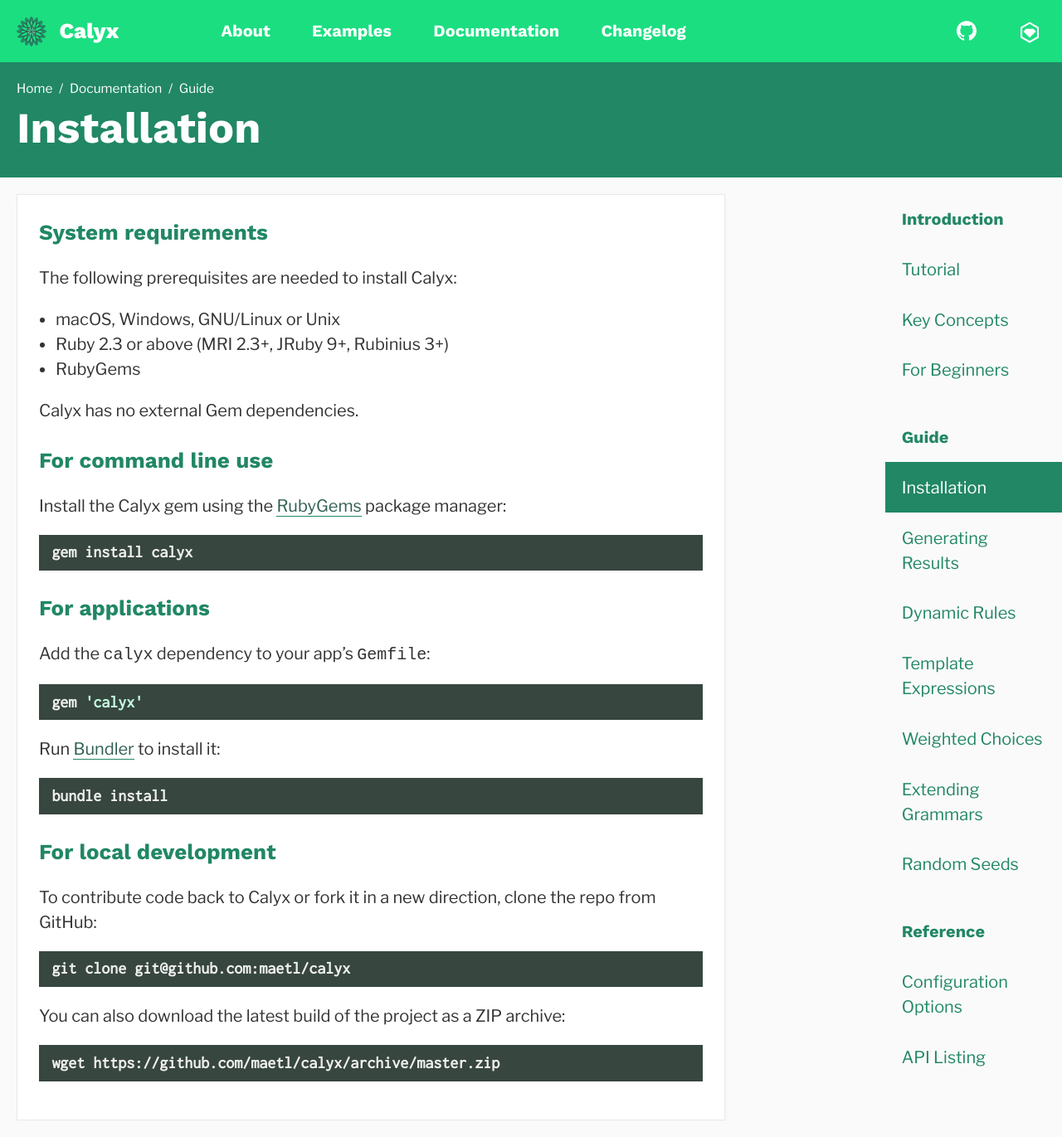
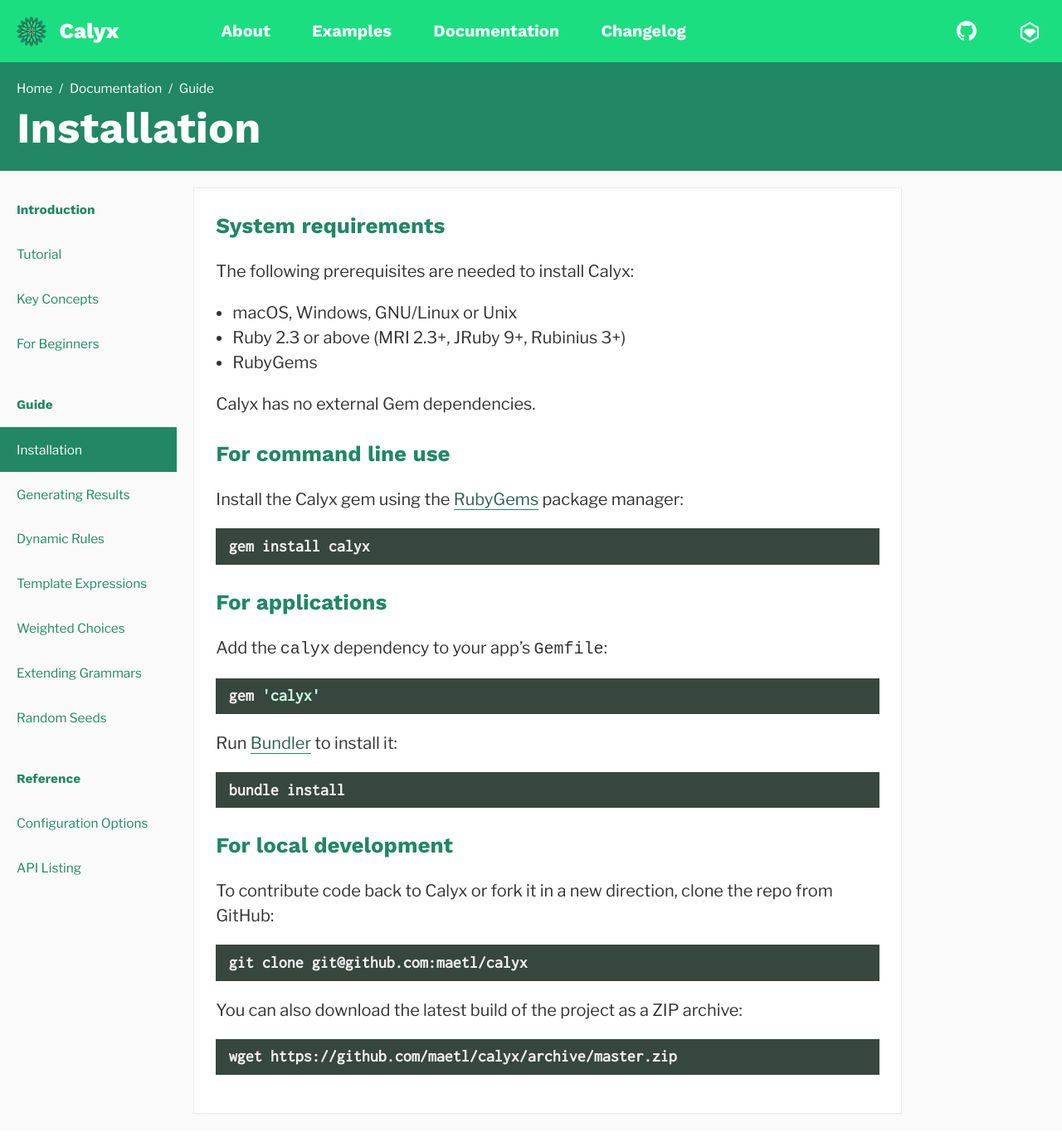
Before and after one commit to maetl/calyx, a Jekyll site: the page built from docs/content/docs/guide/installation.md, in a window 1280 px wide. Shown: the whole page at 83% size. Built offline with Jekyll 4.4.1, drawn with Linux system fonts in a browser that asks for light colours.

Commit message:
Latest stylesheet build for docs website

```diff
--- a/docs/assets/calyx-docs.css
+++ b/docs/assets/calyx-docs.css
@@ -5,7 +5,7 @@
 
 body {
   margin: 0;
-  font: 16px/1 sans-serif;
+  font-size: 1rem;
   -moz-osx-font-smoothing: grayscale;
   -webkit-font-smoothing: antialiased; }
 
@@ -98,10 +98,15 @@
   width: 100%; }
 
 .row {
-  display: flex; }
+  display: block; }
+  @media (min-width: 768px) and (max-width: 1024px) {
+    .row {
+      display: flex; } }
+  @media (min-width: 1024px) {
+    .row {
+      display: flex; } }
 
 .col {
-  display: block;
   flex-basis: 0;
   flex-grow: 1;
   flex-shrink: 1; }
@@ -109,9 +114,18 @@
 .menu {
   width: 100%;
   padding-top: 1rem; }
+  @media (min-width: 768px) {
+    .menu .menu-label,
+    .menu .menu-list li {
+      font-size: 1rem; } }
+  @media (max-width: 768px) {
+    .menu .menu-label,
+    .menu .menu-list li {
+      font-size: 1.3rem; } }
   .menu .menu-label {
     margin: 1rem 0 0 0;
-    font-size: 1rem; }
+    font-weight: 700;
+    font-family: "Work Sans", sans-serif; }
     .menu .menu-label:first-child {
       margin-top: 0; }
     .menu .menu-label a {
@@ -120,6 +134,13 @@
   .menu .menu-list a {
     display: block;
     padding: 0.76923rem 1rem; }
+  .menu .menu-label a, .menu .menu-list a {
+    color: #218764; }
+    .menu .menu-label a.is-active, .menu .menu-list a.is-active {
+      color: #fff;
+      background-color: #218764; }
+    .menu .menu-label a:hover:not(.is-active), .menu .menu-list a:hover:not(.is-active) {
+      background-color: #e9e9e9; }
 
 .color-chip {
   width: 100%;
@@ -212,7 +233,7 @@
 
 .pagebar {
   background-color: #218764;
-  height: auto;
+  height: 4.54103rem;
   color: #fff;
   padding: 1rem; }
   .pagebar .breadcrumbs {
@@ -227,7 +248,6 @@
         margin-right: 0.38462rem; }
   .pagebar h1 {
     margin-top: 0.25641rem;
-    margin-bottom: 0.38462rem;
     line-height: 1.2;
     font-size: 2.6rem; }
 
@@ -628,6 +648,45 @@
     background-color: #76FABB;
     font-family: "Inconsolata", "Monaco", monospace; }
 
+.card {
+  margin: 1rem;
+  background-color: #fff;
+  padding: 1.3rem;
+  border: 1px solid #e9e9e9;
+  box-shadow: 1px 1px 6px 0px rgba(233, 233, 233, 0.2); }
+
+.content {
+  max-width: 800px; }
+  .content a {
+    color: #2F5E52;
+    border-bottom: 1px solid #218764; }
+  .content h1, .content h2, .content h3 {
+    color: #218764;
+    margin-top: 1.3rem; }
+    .content h1:first-of-type, .content h2:first-of-type, .content h3:first-of-type {
+      margin-top: 0; }
+  .content h2 {
+    font-size: 1.3rem; }
+  .content h3 {
+    font-size: 1rem; }
+  .content .highlighter-rouge {
+    margin-bottom: 1rem; }
+  .content pre {
+    font-family: "Inconsolata", "Monaco", monospace;
+    overflow-x: scroll;
+    padding: 0.38462rem 0.76923rem;
+    border-radius: 2px;
+    line-height: 1.4; }
+    .content pre code {
+      font-family: "Inconsolata", "Monaco", monospace;
+      font-size: 1rem; }
+  .content p, .content li {
+    color: #333; }
+  .content li {
+    display: list-item;
+    margin-left: 1rem;
+    list-style: disc; }
+
 .container {
   width: 60%;
   margin: 2.6rem auto;
@@ -644,66 +703,29 @@
       content: "→"; }
 
 .page {
-  background-color: #fafafa; }
+  background-color: #fafafa;
+  min-height: calc(100vh - 3.76923rem - 4.54103rem - 1.3rem); }
 
 .docs-sidebar {
-  background-color: #fafafa;
-  width: 10rem; }
-  .docs-sidebar .menu-label a, .docs-sidebar .menu-list a {
-    color: #218764; }
-    .docs-sidebar .menu-label a.is-active, .docs-sidebar .menu-list a.is-active {
-      color: #fff;
-      background-color: #218764; }
-    .docs-sidebar .menu-label a:hover:not(.is-active), .docs-sidebar .menu-list a:hover:not(.is-active) {
-      background-color: #e9e9e9; }
-  .docs-sidebar .menu-label {
-    font-weight: 700;
-    font-family: "Work Sans", sans-serif; }
-  .docs-sidebar .menu-list {
-    font-weight: 400; }
+  background-color: #fafafa; }
+  @media (min-width: 768px) {
+    .docs-sidebar .menu-label,
+    .docs-sidebar .menu-list li {
+      font-size: 0.76923rem; } }
+  @media (max-width: 768px) {
+    .docs-sidebar .menu-label a,
+    .docs-sidebar .menu-list li a {
+      padding-left: 3.9rem; } }
+  @media (min-width: 768px) and (max-width: 1024px) {
+    .docs-sidebar {
+      width: 10rem; } }
+  @media (min-width: 1024px) {
+    .docs-sidebar {
+      width: 10rem; } }
 
 .docs-content {
+  order: 2;
   min-width: 83.3333333%; }
-  .docs-content .logo {
-    position: fixed; }
-  .docs-content .logo + .content {
-    margin-top: 2.6rem; }
-  .docs-content .content {
-    margin: 1rem;
-    background-color: #fff;
-    padding: 1.3rem;
-    max-width: 800px;
-    border: 1px solid #e9e9e9;
-    box-shadow: 1px 1px 6px 0px rgba(233, 233, 233, 0.2); }
-    .docs-content .content a {
-      color: #2F5E52;
-      border-bottom: 1px solid #218764; }
-    .docs-content .content h1, .docs-content .content h2, .docs-content .content h3 {
-      color: #218764;
-      margin-top: 1.3rem; }
-      .docs-content .content h1:first-of-type, .docs-content .content h2:first-of-type, .docs-content .content h3:first-of-type {
-        margin-top: 0; }
-    .docs-content .content h2 {
-      font-size: 1.3rem; }
-    .docs-content .content h3 {
-      font-size: 1rem; }
-    .docs-content .content .highlighter-rouge {
-      margin-bottom: 1rem; }
-    .docs-content .content pre {
-      font-family: "Inconsolata", "Monaco", monospace;
-      overflow-x: scroll;
-      padding: 0.38462rem 0.76923rem;
-      border-radius: 2px;
-      line-height: 1.4; }
-      .docs-content .content pre code {
-        font-family: "Inconsolata", "Monaco", monospace;
-        font-size: 1rem; }
-    .docs-content .content p, .docs-content .content li {
-      color: #333; }
-    .docs-content .content li {
-      display: list-item;
-      margin-left: 1rem;
-      list-style: disc; }
 
 .content-footer {
   display: flex;
```
